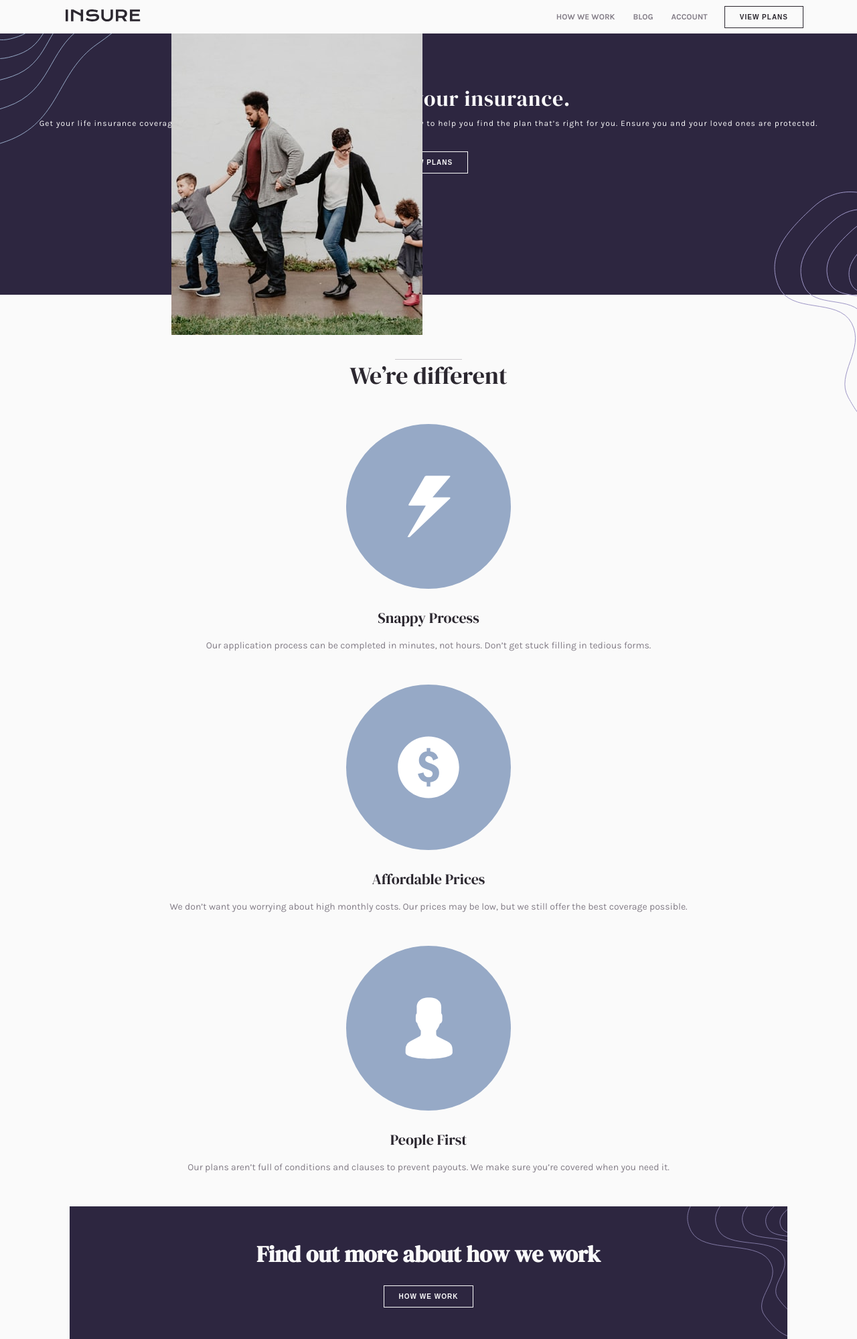
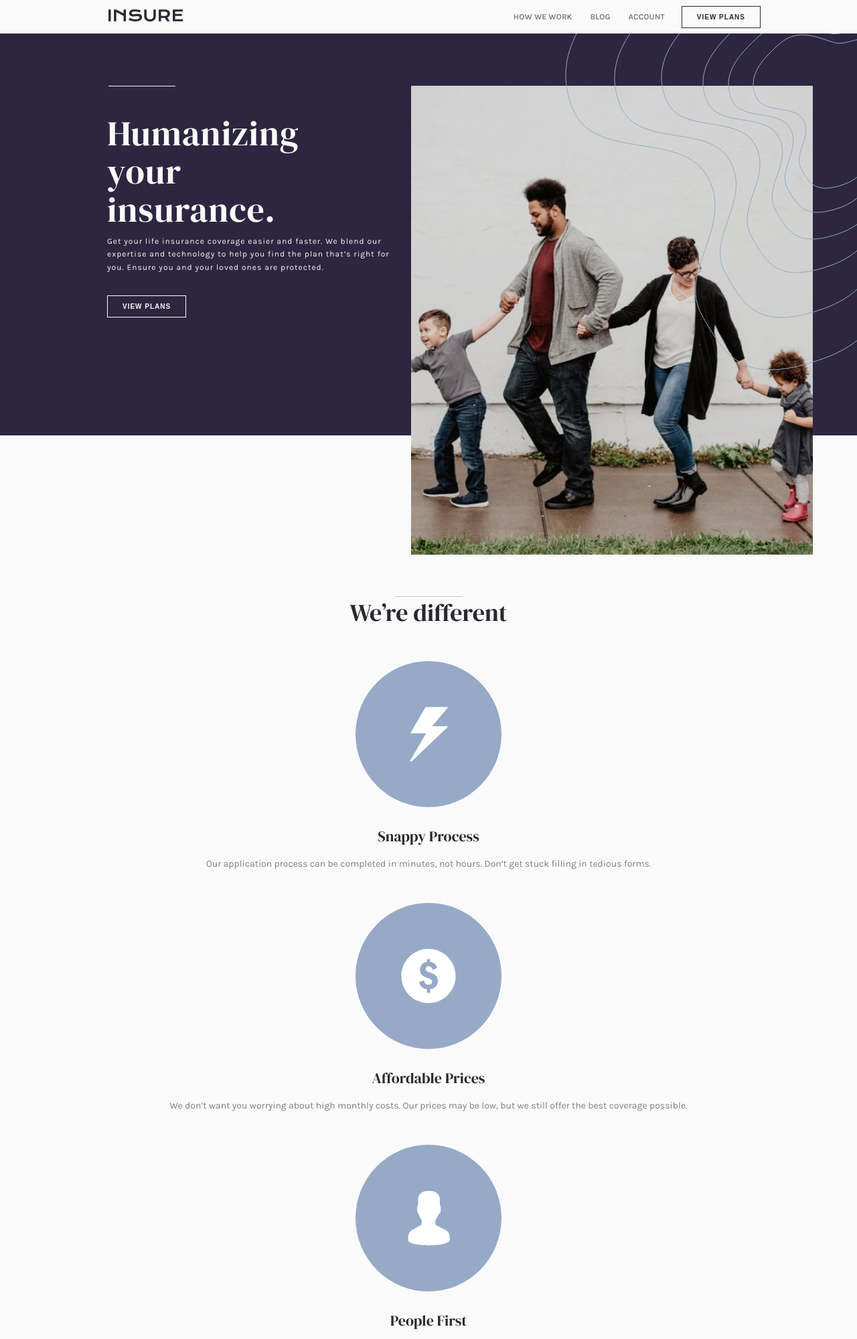
Before and after one commit to Z11mm/insure-landing-page, a PHP site: page / in a window 1280 px wide; the page is wider, and only the part inside the window is pictured. Shown: the top 1999 px of that part at 67% size. Run offline with PHP 8.4, Linux system fonts and the light colour scheme.

Commit message:
added hero styles and a partial for borders

```diff
--- a/index.html
+++ b/index.html
@@ -46,6 +46,7 @@
 
       <section class="hero">
         <div class="hero-image"></div>
+        <div class="borderline-hero"></div>
         <div class="hero-text">
           <h1>Humanizing your insurance.</h1>
           <p>
--- /dev/null
+++ b/scss/_borders.scss
@@ -0,0 +1,37 @@
+%border-styles {
+  background-color: $dark-greyish-violet;
+  content: '';
+  height: 1px;
+  left: 50%;
+  position: absolute;
+  transform: translate(-50%, 0);
+  margin-bottom: 1rem;
+  opacity: 0.4;
+}
+
+.brand-details {
+  .borderline {
+    &::before {
+      @extend %border-styles;
+      top: 0;
+      width: 100px;
+    }
+  }
+}
+
+@media screen and (min-width: 600px) {
+  .hero-text {
+    position: relative;
+    &::before {
+      background-color: $very-light-grey;
+      content: '';
+      height: 1px;
+      left: 212px;
+      top: 5%;
+      position: absolute;
+      transform: translate(-50%, 0);
+      margin: 3rem 0 2rem;
+      width: 100px;
+    }
+  }
+}
--- a/scss/styles.scss
+++ b/scss/styles.scss
@@ -3,18 +3,18 @@
 @import 'base';
 @import 'button';
 @import 'links';
-@import 'desktop';
+@import 'borders';
 
-%border-styles {
-  background-color: $dark-greyish-violet;
-  content: '';
-  height: 1px;
-  left: 50%;
-  position: absolute;
-  transform: translate(-50%, 0);
-  margin-bottom: 1rem;
-  opacity: 0.4;
-}
+// %border-styles {
+//   background-color: $dark-greyish-violet;
+//   content: '';
+//   height: 1px;
+//   left: 50%;
+//   position: absolute;
+//   transform: translate(-50%, 0);
+//   margin-bottom: 1rem;
+//   opacity: 0.4;
+// }
 
 * {
   box-sizing: border-box;
@@ -36,7 +36,8 @@ body {
   }
 
   .hero-text {
-    background: url('../images/bg-pattern-intro-left-mobile.svg') no-repeat $dark-violet;
+    background: url('../images/bg-pattern-intro-left-mobile.svg') no-repeat
+      $dark-violet;
     height: 390px;
     text-align: center;
     padding: 5rem 1rem 1rem;
@@ -93,13 +94,13 @@ body {
     color: $dark-greyish-violet;
   }
 
-  .borderline {
-    &::before {
-      @extend %border-styles;
-      top: 0;
-      width: 100px;
-    }
-  }
+  // .borderline {
+  //   &::before {
+  //     @extend %border-styles;
+  //     top: 0;
+  //     width: 100px;
+  //   }
+  // }
 
   .brand-details-content {
     margin: 3rem 0;
@@ -149,3 +150,85 @@ body {
     color: $dark-greyish-violet;
   }
 }
+
+// DESKTOP STYLES
+@media screen and (min-width: 600px) {
+  .main-container > header,
+  footer,
+  section:not(.hero) {
+    padding: 0 9rem;
+  }
+
+  .header-links {
+    #options {
+      display: block;
+      margin-left: auto;
+      text-transform: uppercase;
+      font-size: 12px;
+      font-weight: 700;
+
+      a {
+        color: $dark-greyish-violet;
+        padding: 0 1em;
+      }
+
+      .button {
+        border-color: $very-dark-violet;
+        color: $very-dark-violet;
+        margin-left: 1em;
+      }
+    }
+
+    .icon {
+      display: none;
+    }
+  }
+
+  .hero {
+    position: relative;
+
+    .hero-image {
+      position: absolute;
+      background: url('../images/image-intro-desktop.jpg') no-repeat;
+      background-size: 600px;
+      height: 700px;
+      left: 48%;
+      top: 13%;
+      z-index: 1;
+    }
+
+    .hero-text {
+      position: relative;
+      background-image: none;
+      height: 600px;
+      text-align: left;
+      padding-left: 10rem;
+      overflow: hidden;
+
+      h1 {
+        font-size: 52px;
+        width: 28%;
+        margin-top: 2.5rem;
+      }
+
+      p {
+        width: 40%;
+      }
+
+      &::after {
+        content: url('../images/bg-pattern-intro-right-desktop.svg');
+        position: absolute;
+        right: 0;
+        top: -15%;
+        z-index: 1;
+      }
+    }
+  }
+
+  .brand-details {
+    margin-top: 15rem;
+    &::before {
+      content: '';
+    }
+  }
+}
```
Also changed, not shown: css/styles.min.css, scss/_base.scss (line endings or trailing spaces), 1 other file.
